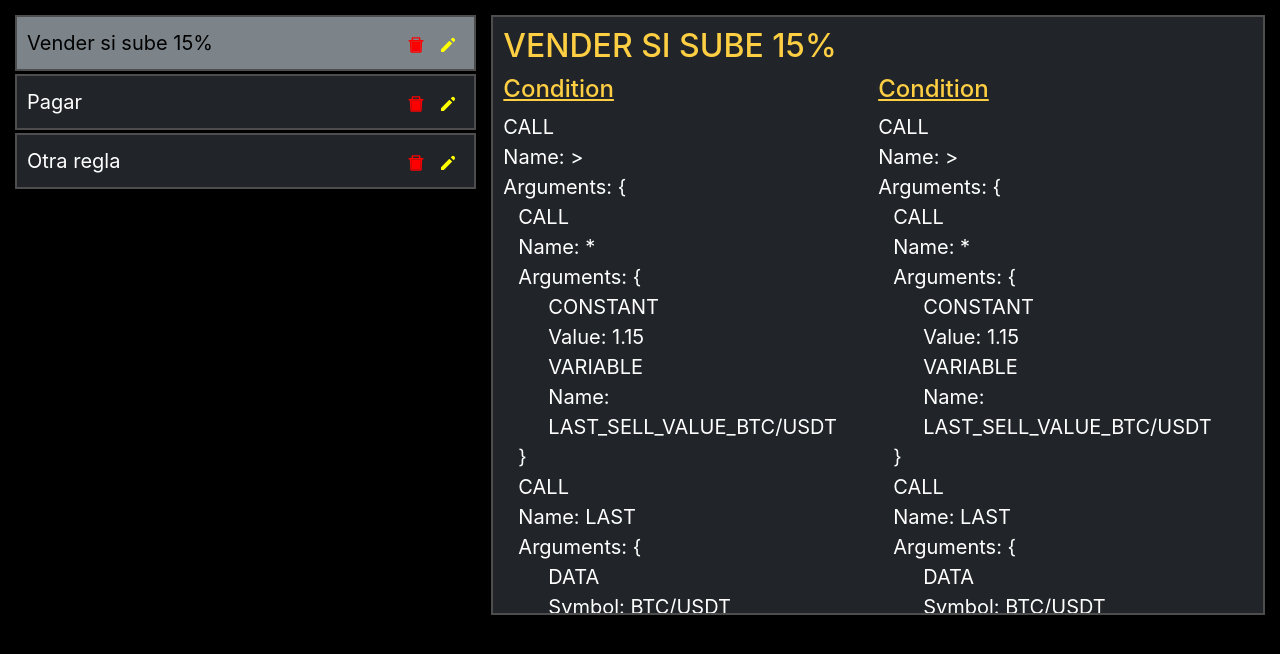
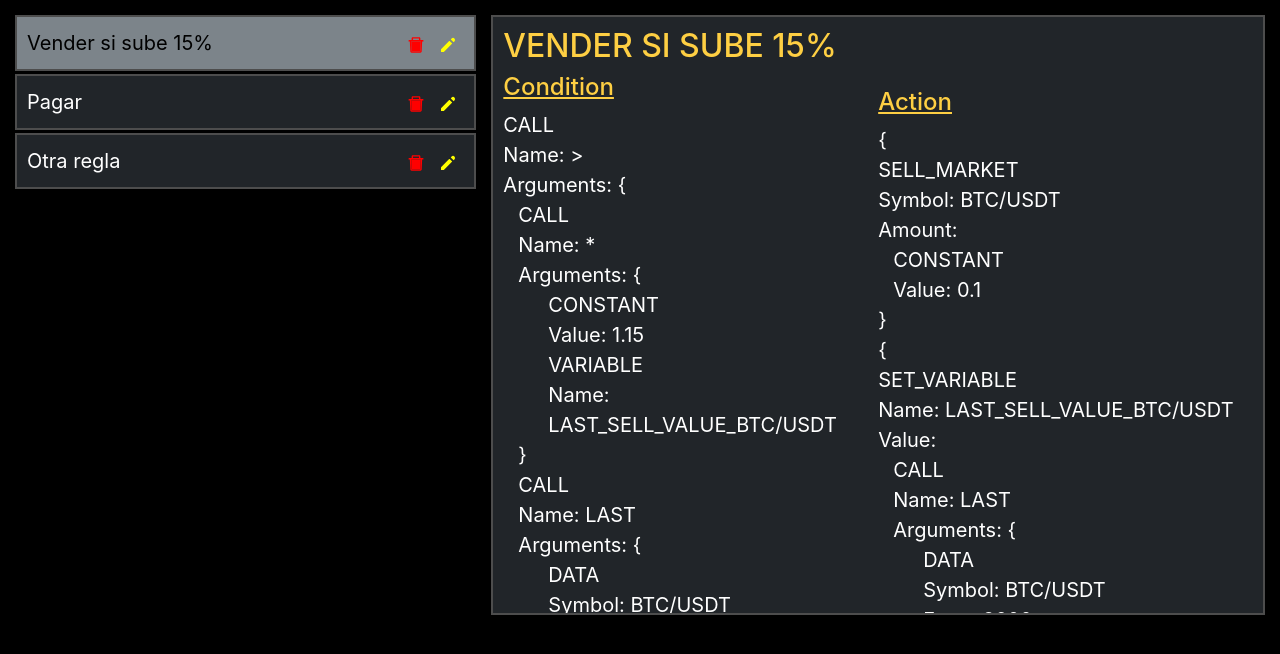
Before and after one commit to Melzr/CryptoMonitor, a React (Create React App) app in the folder frontend/: page /rules in a window 1280 px wide. Both pictures are taken after a click on the element "Vender si sube 15%". Shown: the top 654 px of the page. Built offline with nearby package versions, Linux system fonts and the light colour scheme.

Commit message:
show action in rule description

```diff
--- a/frontend/src/components/EditModal/index.tsx
+++ b/frontend/src/components/EditModal/index.tsx
@@ -6,7 +6,7 @@ import { useSelector } from "react-redux";
 import { selectCurrentCoin } from "../../state/selectors/walletSelector";
 import { GenericButton } from "../Button";
 import { selectCurrentRule } from "../../state/selectors/rulesSelector";
-import { useState } from "react";
+import { useEffect, useState } from "react";
 
 type Props = {
   onHide: () => void;
@@ -15,7 +15,11 @@ type Props = {
 
 export const EditRuleModal = (props: Props) => {
   const selectedRule = useSelector(selectCurrentRule);
-  const [rule, setRule] = useState(JSON.stringify(selectedRule, null, '\t'));
+  const [rule, setRule] = useState(JSON.stringify(selectedRule, null, "\t"));
+
+  useEffect(() => {
+    setRule(JSON.stringify(selectedRule, null, "\t"));
+  }, [selectedRule]);
 
   return (
     <Modal show={props.show} centered onHide={props.onHide}>
@@ -23,7 +27,11 @@ export const EditRuleModal = (props: Props) => {
         <Modal.Title>Edit rule</Modal.Title>
       </Modal.Header>
       <Modal.Body>
-        <EditInput rows={10} value={rule} onChange={(e) => setRule(e.target.value)} />
+        <EditInput
+          rows={10}
+          value={rule}
+          onChange={(e) => setRule(e.target.value)}
+        />
       </Modal.Body>
       <Modal.Footer>
         <GenericButton onClick={props.onHide} text={"Cancel"} />
--- a/frontend/src/containers/Rules/RuleInfo/index.tsx
+++ b/frontend/src/containers/Rules/RuleInfo/index.tsx
@@ -7,9 +7,10 @@ import {
   RuleContainer,
   RuleSubtitle,
   RuleTitle,
-  ValueBox,
+  Box,
+  Container,
 } from "./styled";
-import { showValue } from "./utils";
+import { showAction, showValue } from "./utils";
 
 interface Props {
   rule: Rule;
@@ -19,7 +20,7 @@ export const RuleInfo = (props: Props) => {
   const { rule } = props;
 
   return (
-    <div>
+    <Container>
       <Header>
         <RuleTitle>{rule.name}</RuleTitle>
       </Header>
@@ -30,10 +31,10 @@ export const RuleInfo = (props: Props) => {
           {showValue(rule.condition, 0)}
         </ConditionContainer>
         <ActionContainer>
-          <RuleSubtitle>Condition</RuleSubtitle>
-          {showValue(rule.condition, 0)}
+          <RuleSubtitle>Action</RuleSubtitle>
+          {showAction(rule.action, 0)}
         </ActionContainer>
       </RuleContainer>
-    </div>
+    </Container>
   );
 };
--- a/frontend/src/containers/Rules/RuleInfo/styled.tsx
+++ b/frontend/src/containers/Rules/RuleInfo/styled.tsx
@@ -7,15 +7,20 @@ interface ValueProps {
 
 export const RuleContainer = styled.div`
   display: flex;
-  width: 100%;
-  height: 100%;
   flex-direction: row;
   justify-content: space-between;
   align-items: center;
-  overflow: hidden;
+  flex-wrap: wrap;
 `;
 
-export const ValueBox = styled.div<ValueProps>`
+export const Container = styled.div`
+  display: flex;
+  flex-direction: column;
+  width: 100%;
+  height: 100%;
+`;
+
+export const Box = styled.div<ValueProps>`
   display: flex;
   flex-direction: column;
   margin-left: ${(props) => String(props.marginSize * 15) + "px"};
@@ -46,11 +51,11 @@ export const RuleSubtitle = styled.h4`
 export const ConditionContainer = styled.div`
   display: flex;
   flex-direction: column;
-  flex: 1;
+  flex: 2;
 `;
 
 export const ActionContainer = styled.div`
   display: flex;
   flex-direction: column;
-  flex: 1;
+  flex: 2;
 `;
--- a/frontend/src/containers/Rules/RuleInfo/utils.tsx
+++ b/frontend/src/containers/Rules/RuleInfo/utils.tsx
@@ -1,12 +1,12 @@
-import { ValueType } from "../../../interfaces/interfaces";
-import { ValueBox } from "./styled";
+import { ActionType, ValueType } from "../../../interfaces/interfaces";
+import { Box } from "./styled";
 
 export const showValue = (value: ValueType, spacing: number) => {
   return (
-    <ValueBox marginSize={spacing}>
+    <Box marginSize={spacing}>
       {value.type}
       {describeValue(value, spacing)}
-    </ValueBox>
+    </Box>
   );
 };
 
@@ -41,3 +41,47 @@ const describeValue = (value: ValueType, spacing: number) => {
       );
   }
 };
+
+export const showAction = (action: ActionType[], spacing: number) => {
+  return (
+    <Box marginSize={spacing}>
+      {action.map((action) => (
+        <div>
+          <div>{"{"}</div>
+          {action.type}
+          {describeAction(action, spacing)}
+          <div>{"}"}</div>
+        </div>
+      ))}
+    </Box>
+  );
+};
+
+const describeAction = (action: ActionType, spacing: number) => {
+  switch (action.type) {
+    case "BUY_MARKET":
+      return (
+        <div>
+          <div>{"Symbol: " + action.symbol}</div>
+          <div>{"Amount: "}</div>
+          {showValue(action.amount, spacing + 1)}
+        </div>
+      );
+    case "SELL_MARKET":
+      return (
+        <div>
+          <div>{"Symbol: " + action.symbol}</div>
+          <div>{"Amount: "}</div>
+          {showValue(action.amount, spacing + 1)}
+        </div>
+      );
+    case "SET_VARIABLE":
+      return (
+        <div>
+          <div>{"Name: " + action.name}</div>
+           <div>{"Value: "}</div>
+          {showValue(action.value, spacing + 1)}
+        </div>
+      );
+  }
+};
--- a/frontend/src/containers/Rules/index.tsx
+++ b/frontend/src/containers/Rules/index.tsx
@@ -10,7 +10,6 @@ import {
   ListContainer,
   MainContainer,
   Option,
-  RuleText,
 } from "./styled";
 import { useSelector } from "react-redux";
 import { Rule } from "../../interfaces/interfaces";
@@ -65,13 +64,11 @@ export const Rules = () => {
         })}
       </ListContainer>
       <DescriptionContainer>
-        <RuleText>
-          {selectedRule ? (
-            <RuleInfo rule={selectedRule} />
-          ) : (
-            <div>"No rule selected"</div>
-          )}
-        </RuleText>
+        {selectedRule ? (
+          <RuleInfo rule={selectedRule} />
+        ) : (
+          <div>No rule selected</div>
+        )}
       </DescriptionContainer>
     </MainContainer>
   );
--- a/frontend/src/containers/Rules/styled.tsx
+++ b/frontend/src/containers/Rules/styled.tsx
@@ -42,6 +42,7 @@ export const ListContainer = styled.div`
 export const DescriptionContainer = styled.div`
   display: flex;
   flex: 4;
+  color: white;
   margin-left: 15px;
   background-color: #212529;
   height: 600px;
@@ -105,7 +106,3 @@ export const OperateButton = styled.button<ButtonProps>`
   }
   margin: 5px;
 `;
-
-export const RuleText = styled.p`
-  color: white;
-`;
```
